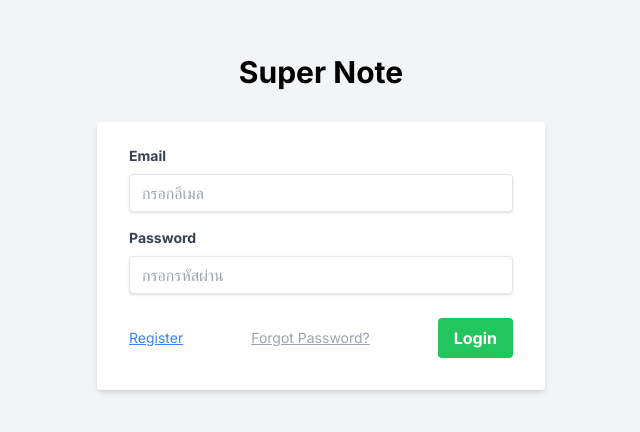
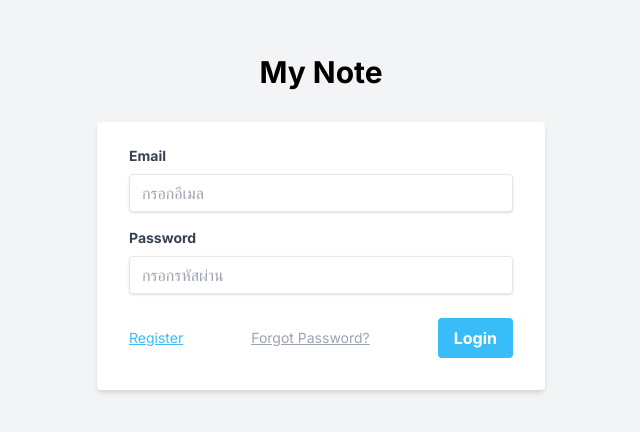
Before and after one commit to SuphasanManitsaKKU/MyNote-Express, a Next.js app: page / in a window 1280 px wide. Shown: the part 170-602 px from the top of the page, without its empty margins (319-959 px from the left). Built offline with nearby package versions, Linux system fonts and the light colour scheme.

Commit message:
change color all

```diff
--- a/app/change_password/[slug]/page.tsx
+++ b/app/change_password/[slug]/page.tsx
@@ -38,7 +38,7 @@ export default function Page({ params }: { params: { slug: string } }) {
   return (
     <div className="flex flex-col items-center justify-center min-h-screen bg-gray-100">
       <div className="w-full max-w-md">
-        <div className="bg-white shadow-md rounded px-8 pt-6 pb-8 mb-4">
+        <div className="bg-white shadow-md rounded-lg px-8 pt-6 pb-8 mb-4">
           <div className="flex items-center justify-center">
             <h1 className="text-3xl font-bold mb-8">Change Password</h1>
           </div>
@@ -70,7 +70,7 @@ export default function Page({ params }: { params: { slug: string } }) {
           </div>
           <div className="flex items-center justify-center">
             <button
-              className="btn custom-green hover:bg-green-600 bg-green-400 font-bold py-2 px-4 rounded focus:outline-none focus:shadow-outline"
+              className="btn custom-green hover:bg-green-700 bg-green-500 text-white font-bold py-2 px-4 rounded focus:outline-none focus:shadow-outline"
               type="button"
               onClick={Send}
             >
--- a/app/forgot_password/page.tsx
+++ b/app/forgot_password/page.tsx
@@ -3,6 +3,7 @@ import axios from "axios";
 import { useRouter } from "next/navigation";
 import Swal from "sweetalert2";
 import { useState } from "react";
+import Link from "next/link";
 
 export default function Home() {
   const router = useRouter();
@@ -49,8 +50,9 @@ export default function Home() {
               onChange={(e) => setEmail(e.target.value)} // จัดการกับการเปลี่ยนแปลงของฟิลด์อินพุต
             />
           </div>
-          <div className="flex items-center justify-center">
-            <button onClick={Send} className="btn custom-green hover:bg-green-600 bg-green-400 font-bold py-2 px-4 rounded focus:outline-none focus:shadow-outline" type="button">
+          <div className="flex items-center justify-between">
+            <Link className="text-sm text-sky-400 hover:text-sky-700" href="/">&larr; Back</Link>
+            <button onClick={Send} className="btn custom-green hover:bg-sky-700 bg-sky-400 text-white font-bold py-2 px-4 rounded focus:outline-none focus:shadow-outline" type="button">
               Send
             </button>
           </div>
--- a/app/note/page.tsx
+++ b/app/note/page.tsx
@@ -202,7 +202,7 @@ export default function Home() {
         Log Out
       </button>
 
-      <h1 className="text-3xl font-bold mb-8 mt-12">Super Note</h1>
+      <h1 className="text-3xl font-bold mb-8 mt-12">My Note</h1>
 
       <div className="relative mb-6 w-2/3">
         <input
@@ -312,7 +312,7 @@ export default function Home() {
                 </div>
                 <div className='flex justify-center items-center gap-4'>
                   <button onClick={handleClosePopup} className="text-gray-400">Cancel</button>
-                  <button onClick={handleSaveCard} className="bg-green-400 px-3 py-2 rounded-3xl">Create</button>
+                  <button onClick={handleSaveCard} className="bg-sky-400 hover:bg-sky-700 text-white px-3 py-2 rounded-3xl">Create</button>
                 </div>
               </div>
             </div>
--- a/app/page.tsx
+++ b/app/page.tsx
@@ -45,7 +45,7 @@ export default function Home() {
 
   return (
     <div className="flex flex-col items-center justify-center min-h-screen bg-gray-100">
-      <h1 className="text-3xl font-bold mb-8">Super Note</h1>
+      <h1 className="text-3xl font-bold mb-8">My Note</h1>
       <div className="w-full max-w-md">
         <form className="bg-white shadow-md rounded px-8 pt-6 pb-8 mb-4" onSubmit={Login}>
           <div className="mb-4">
@@ -75,14 +75,14 @@ export default function Home() {
             />
           </div>
           <div className="flex items-center justify-between">
-            <Link className="inline-block underline text-sm text-blue-500 hover:text-blue-800" href="./register">
+            <Link className="inline-block underline text-sm text-sky-400 hover:text-sky-700" href="./register">
               Register
             </Link>
-            <Link className="inline-block underline align-baseline text-sm text-gray-400 hover:text-blue-800" href="./forgot_password">
+            <Link className="inline-block underline align-baseline text-sm text-gray-400 hover:text-sky-700" href="./forgot_password">
               Forgot Password?
             </Link>
             <button
-              className="btn custom-green hover:bg-green-700 bg-green-500 text-white font-bold py-2 px-4 rounded focus:outline-none focus:shadow-outline"
+              className="btn custom-green hover:bg-sky-700 bg-sky-400 text-white font-bold py-2 px-4 rounded focus:outline-none focus:shadow-outline"
               type="submit"
             >
               Login
--- a/app/register/page.tsx
+++ b/app/register/page.tsx
@@ -83,10 +83,10 @@ export default function Home() {
               onChange={(e) => setPassword(e.target.value)}
             />
           </div>
-          <div className="flex items-center justify-center gap-8">
-            <Link className="btn custom-green hover:bg-green-600 bg-green-400 font-bold py-2 px-4 rounded focus:outline-none focus:shadow-outline" href="/">Back</Link>
+          <div className="flex items-center justify-between gap-8">
+            <Link className="text-sm text-sky-400 hover:text-sky-700" href="/">&larr; Back</Link>
             <button
-              className="btn custom-green hover:bg-green-600 bg-green-400 font-bold py-2 px-4 rounded focus:outline-none focus:shadow-outline"
+              className="btn custom-green hover:bg-sky-700 bg-sky-400 text-white font-bold py-2 px-4 rounded focus:outline-none focus:shadow-outline"
               type="submit"
             >
               Register
```
